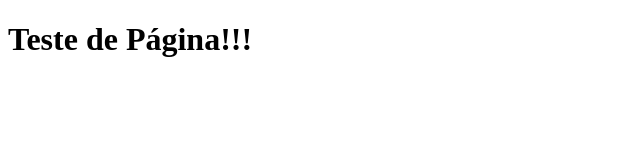
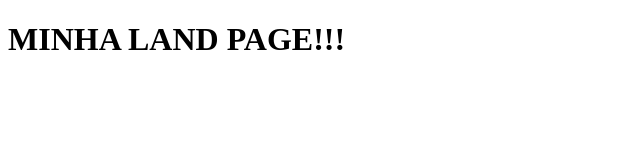
Before and after one commit to ibsem/meuprojeto, a plain HTML site: page index.html in a window 1280 px wide. Shown: the whole page, without its empty margins (0-640 px from the left). Drawn offline with Linux system fonts and the light colour scheme.

Commit message:
Update index.html

```diff
--- a/index.html
+++ b/index.html
@@ -1,9 +1,9 @@
 <!DOCTYPE html>
 <html>
 <head>
-<title>Meu primeiro Hello World! </title>
+<title>LAND PAGE</title>
   </head>
   <body>
-    <h1>Teste de Página!!!</h1>
+    <h1>MINHA LAND PAGE!!!</h1>
   </body>
 </html>
```
